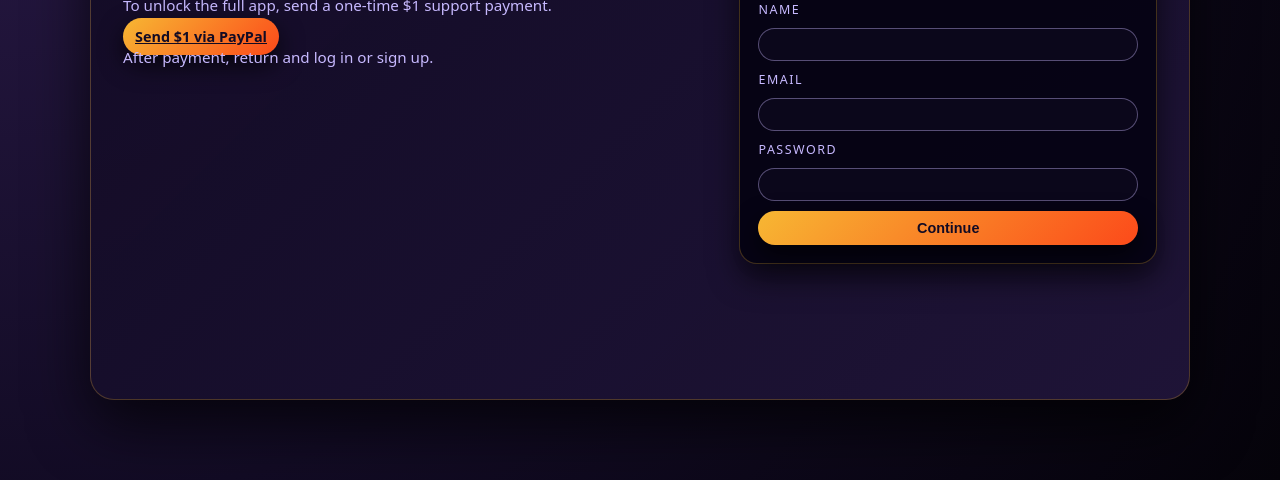
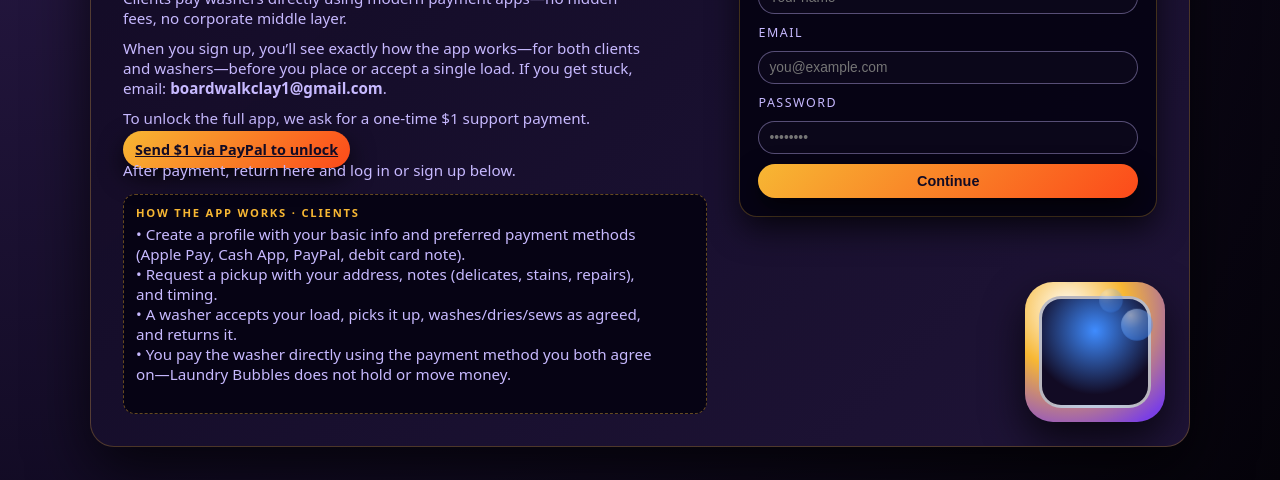
Before and after one commit to boardwalkclay1/bubbles, a plain HTML site: page index.html in a window 1280 px wide. Shown: the part 320-800 px from the top of the page. Drawn offline with Linux system fonts and the light colour scheme; a script that the page names is missing.

Commit message:
Update index.html

```diff
--- a/index.html
+++ b/index.html
@@ -5,9 +5,11 @@
   <title>Laundry Bubbles · 70s Wash & Sew</title>
   <meta name="viewport" content="width=device-width, initial-scale=1">
 
+  <!-- Manifest + Styles -->
   <link rel="manifest" href="manifest.json">
   <link rel="stylesheet" href="styles.css">
 
+  <!-- PocketBase SDK -->
   <script src="https://unpkg.com/pocketbase/dist/pocketbase.umd.js"></script>
 </head>
 
@@ -29,15 +31,82 @@
           <span>Client ↔ Washer · Direct Pay · No Middleman</span>
         </div>
 
-        <h1>Wash them like it’s <span>1977</span>, pay them like it’s <span>right now</span>.</h1>
+        <h1>
+          Wash them like it’s <span>1977</span>, pay them like it’s <span>right now</span>.
+        </h1>
 
-        <p>To unlock the full app, send a one‑time $1 support payment.</p>
+        <p>
+          Laundry Bubbles connects people who need clothes washed, dried, or sewn with local washers who set their own
+          availability, pricing, and style. Clients pay washers directly using modern payment apps—no hidden fees, no
+          corporate middle layer.
+        </p>
 
-        <a href="https://www.paypal.me/YOUR_PAYPAL_NAME/1" target="_blank" class="primary-btn">
-          Send $1 via PayPal
-        </a>
+        <p class="small-muted">
+          When you sign up, you’ll see exactly how the app works—for both clients and washers—before you place or accept
+          a single load. If you get stuck, email: <strong>boardwalkclay1@gmail.com</strong>.
+        </p>
 
-        <p class="tiny-muted">After payment, return and log in or sign up.</p>
+        <!-- $1 Gate -->
+        <div class="gate-box">
+          <p class="small-muted">
+            To unlock the full app, we ask for a one‑time $1 support payment.
+          </p>
+
+          <a
+            href="https://www.paypal.me/boardwalkclay1/1"
+            target="_blank"
+            rel="noopener noreferrer"
+            class="primary-btn"
+          >
+            Send $1 via PayPal to unlock
+          </a>
+
+          <p class="tiny-muted">
+            After payment, return here and log in or sign up below.
+          </p>
+        </div>
+
+        <!-- Explanations -->
+        <div class="disclaimer-box">
+          <div class="disclaimer-title">How the app works · Clients</div>
+          <p>
+            • Create a profile with your basic info and preferred payment methods (Apple Pay, Cash App, PayPal, debit card note).<br>
+            • Request a pickup with your address, notes (delicates, stains, repairs), and timing.<br>
+            • A washer accepts your load, picks it up, washes/dries/sews as agreed, and returns it.<br>
+            • You pay the washer directly using the payment method you both agree on—Laundry Bubbles does not hold or move money.
+          </p>
+
+          <br>
+
+          <div class="disclaimer-title">How the app works · Washers</div>
+          <p>
+            • Create a profile with your skills (wash, dry, fold, sew), service area, and payment handles.<br>
+            • Set your availability and watch incoming requests in your dashboard.<br>
+            • Accept jobs you want, chat with clients (later), pick up, complete, and return loads.<br>
+            • Get paid directly by clients via Apple Pay, Cash App, PayPal, or card—no platform payout delays.
+          </p>
+
+          <br>
+
+          <div class="disclaimer-title">Disclaimer · Lost or damaged items</div>
+          <p>
+            Laundry Bubbles is a connection platform only. We do not handle clothing, do not supervise washes, and do not
+            guarantee results. All washing, drying, sewing, and handling of garments is performed by independent washers.
+            By using this app, both clients and washers agree that Laundry Bubbles is not responsible for missing, damaged,
+            or altered items. Any disputes, refunds, or replacements are handled directly between client and washer.
+          </p>
+
+          <br>
+
+          <div class="disclaimer-title">Agreements & expectations</div>
+          <p>
+            By continuing, you agree that:<br>
+            • Clients clearly describe items, special care needs, and any existing damage.<br>
+            • Washers treat every load with care and communicate honestly about what they can and cannot do.<br>
+            • Payments are made directly between client and washer using mutually agreed methods.<br>
+            • Laundry Bubbles provides the tools to connect, message, and track—not financial, legal, or cleaning services.
+          </p>
+        </div>
       </div>
 
       <!-- Auth Panel -->
@@ -47,28 +116,38 @@
           <button class="auth-tab" type="button" data-mode="signup">Sign up</button>
         </div>
 
-        <form id="authForm" class="auth-form">
-          <label>I’m using Laundry Bubbles as</label>
-          <select id="role">
-            <option value="client">Client</option>
-            <option value="washer">Washer</option>
+        <form class="auth-form" id="authForm">
+          <label for="role">I’m using Laundry Bubbles as</label>
+          <select id="role" name="role">
+            <option value="client">Client (I need laundry done)</option>
+            <option value="washer">Washer (I wash & sew)</option>
           </select>
 
-          <label>Name</label>
-          <input id="name" type="text">
+          <label for="name">Name</label>
+          <input id="name" type="text" placeholder="Your name">
 
-          <label>Email</label>
-          <input id="email" type="email" required>
+          <label for="email">Email</label>
+          <input id="email" type="email" placeholder="you@example.com" required>
 
-          <label>Password</label>
-          <input id="password" type="password" required>
+          <label for="password">Password</label>
+          <input id="password" type="password" placeholder="••••••••" required>
 
           <button class="primary-btn" type="submit">Continue</button>
         </form>
       </aside>
     </section>
+
+    <!-- Washing Machine Illustration -->
+    <div class="machine-illustration">
+      <div class="machine-door">
+        <div class="bubble small"></div>
+        <div class="bubble medium"></div>
+        <div class="bubble large"></div>
+      </div>
+    </div>
   </main>
 
+  <!-- App Logic (PocketBase is initialized in js/app.js) -->
   <script src="js/app.js"></script>
 </body>
 </html>
```
